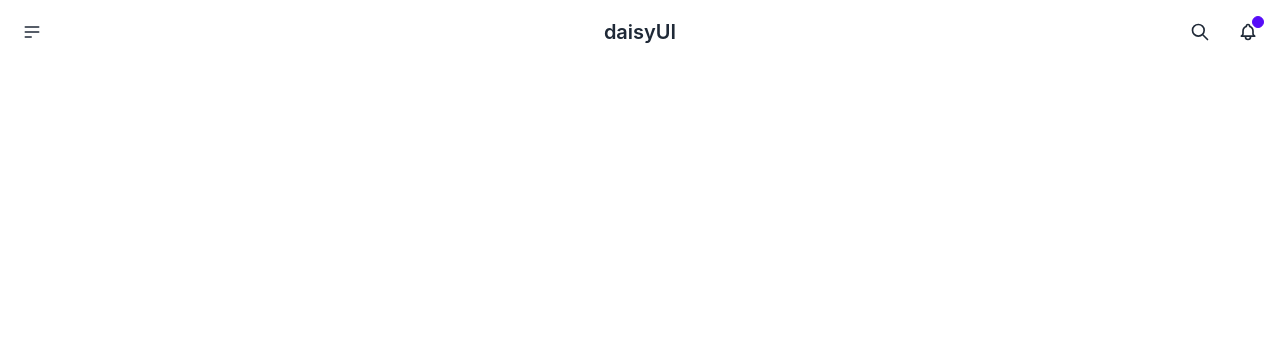
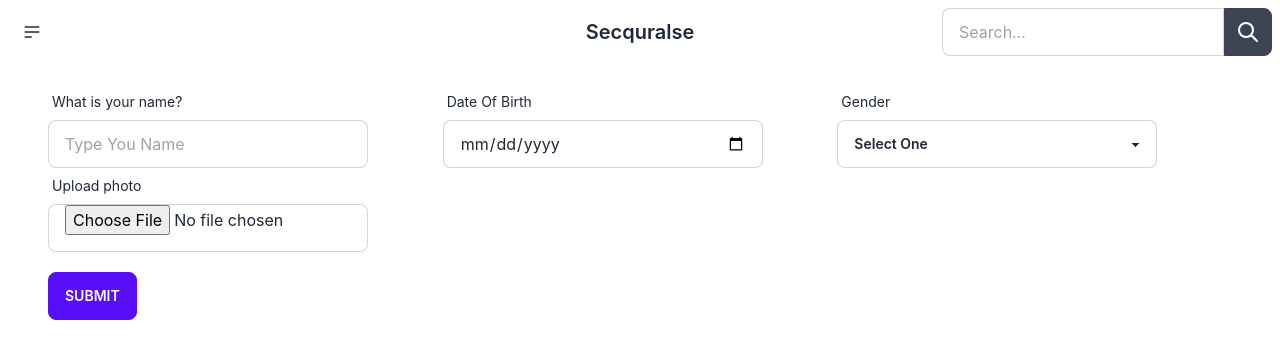
Before and after one commit to Muhammad-Mehedi-Hasan-Opi-Sarker/secqur-alse-client, a React (Create React App) app: page / in a window 1280 px wide. Shown: the top 358 px of the page. Built offline with nearby package versions, Linux system fonts and the light colour scheme.

Commit message:
add form

```diff
--- a/src/App.js
+++ b/src/App.js
@@ -6,7 +6,7 @@ import { Route, Routes } from 'react-router-dom';
 
 function App() {
   return (
-    <div className="App">
+    <div className="">
       <Navbar></Navbar>
       <Routes>
         <Route path='/home' element={<Home></Home>}></Route>
--- a/src/component/Home/Home.js
+++ b/src/component/Home/Home.js
@@ -1,9 +1,61 @@
 import React from 'react';
 
 const Home = () => {
+    const handleSubmit = event => {
+
+    }
     return (
-        <div>
+        <div className='px-12'>
+            <form onSubmit={handleSubmit}>
 
+                <div className='grid lg:grid-cols-3 mb-5'>
+                    <div class="form-control w-full max-w-xs">
+                        <label class="label">
+                            <span class="label-text">What is your name?</span>
+                        </label>
+                        <input type="text" placeholder="Type You Name"
+                            class="input input-bordered w-full max-w-xs" />
+                    </div>
+
+                    <div class="form-control w-full max-w-xs">
+                        <label class="label">
+                            <span class="label-text">Date Of Birth</span>
+                        </label>
+                        <input type="date" class="input input-bordered w-full max-w-xs" />
+                    </div>
+
+                    <div class="form-control w-full max-w-xs">
+                        <label class="label">
+                            <span class="label-text">Gender</span>
+
+                        </label>
+                        <select class="select select-bordered">
+                            <option disabled selected>Select One</option>
+                            <option>Male</option>
+                            <option>Female</option>
+                        </select>
+
+                    </div>
+
+                    {/* <div class="form-control w-full max-w-xs">
+                    <label class="label">
+                        <span class="label-text">What is your name?</span>
+                    </label>
+                    <input type="text" placeholder="Type here" class="input input-bordered w-full max-w-xs" />
+                </div> */}
+
+                    <div class="form-control w-full max-w-xs">
+                        <label class="label">
+                            <span class="label-text">Upload photo</span>
+                        </label>
+                        <input accept="image/*" type="file" placeholder="Type here"
+                            class="input input-bordered w-full max-w-xs" />
+                    </div>
+
+                </div>
+
+                <input className='btn btn-primary' type="submit" value="Submit" />
+            </form>
         </div>
     );
 };
--- a/src/component/Navbar/Navbar.js
+++ b/src/component/Navbar/Navbar.js
@@ -2,32 +2,39 @@ import React from 'react';
 
 const Navbar = () => {
     return (
-        <div class="navbar bg-base-100">
-            <div class="navbar-start">
-                <div class="dropdown">
-                    <label tabindex="0" class="btn btn-ghost btn-circle">
-                        <svg xmlns="http://www.w3.org/2000/svg" class="h-5 w-5" fill="none" viewBox="0 0 24 24" stroke="currentColor"><path stroke-linecap="round" stroke-linejoin="round" stroke-width="2" d="M4 6h16M4 12h16M4 18h7" /></svg>
+        <div className="navbar bg-base-100 mb-5">
+            <div className="navbar-start">
+                <div className="dropdown">
+                    <label tabindex="0" className="btn btn-ghost btn-circle">
+                        <svg xmlns="http://www.w3.org/2000/svg" className="h-5 w-5" fill="none" viewBox="0 0 24 24" stroke="currentColor"><path stroke-linecap="round" stroke-linejoin="round" stroke-width="2" d="M4 6h16M4 12h16M4 18h7" /></svg>
                     </label>
-                    <ul tabindex="0" class="menu menu-compact dropdown-content mt-3 p-2 shadow bg-base-100 rounded-box w-52">
+                    <ul tabindex="0" className="menu menu-compact dropdown-content mt-3 p-2 shadow bg-base-100 rounded-box w-52">
                         <li><a>Homepage</a></li>
                         <li><a>Portfolio</a></li>
                         <li><a>About</a></li>
+                        <div className="form-control">
+                    <div className="input-group lg:invisible">
+                        <input type="text" placeholder="Search…" className="input input-bordered" />
+                        <button className="btn btn-square">
+                            <svg xmlns="http://www.w3.org/2000/svg" className="h-6 w-6" fill="none" viewBox="0 0 24 24" stroke="currentColor"><path stroke-linecap="round" stroke-linejoin="round" stroke-width="2" d="M21 21l-6-6m2-5a7 7 0 11-14 0 7 7 0 0114 0z" /></svg>
+                        </button>
+                    </div>
+                </div>
                     </ul>
                 </div>
             </div>
-            <div class="navbar-center">
-                <a class="btn btn-ghost normal-case text-xl">daisyUI</a>
+            <div className="navbar-center">
+                <a className="btn btn-ghost normal-case text-xl">Secquralse</a>
             </div>
-            <div class="navbar-end">
-                <button class="btn btn-ghost btn-circle">
-                    <svg xmlns="http://www.w3.org/2000/svg" class="h-5 w-5" fill="none" viewBox="0 0 24 24" stroke="currentColor"><path stroke-linecap="round" stroke-linejoin="round" stroke-width="2" d="M21 21l-6-6m2-5a7 7 0 11-14 0 7 7 0 0114 0z" /></svg>
-                </button>
-                <button class="btn btn-ghost btn-circle">
-                    <div class="indicator">
-                        <svg xmlns="http://www.w3.org/2000/svg" class="h-5 w-5" fill="none" viewBox="0 0 24 24" stroke="currentColor"><path stroke-linecap="round" stroke-linejoin="round" stroke-width="2" d="M15 17h5l-1.405-1.405A2.032 2.032 0 0118 14.158V11a6.002 6.002 0 00-4-5.659V5a2 2 0 10-4 0v.341C7.67 6.165 6 8.388 6 11v3.159c0 .538-.214 1.055-.595 1.436L4 17h5m6 0v1a3 3 0 11-6 0v-1m6 0H9" /></svg>
-                        <span class="badge badge-xs badge-primary indicator-item"></span>
+            <div className="navbar-end">
+                <div className="form-control lg:visible invisible">
+                    <div className="input-group">
+                        <input type="text" placeholder="Search…" className="input input-bordered" />
+                        <button className="btn btn-square">
+                            <svg xmlns="http://www.w3.org/2000/svg" className="h-6 w-6" fill="none" viewBox="0 0 24 24" stroke="currentColor"><path stroke-linecap="round" stroke-linejoin="round" stroke-width="2" d="M21 21l-6-6m2-5a7 7 0 11-14 0 7 7 0 0114 0z" /></svg>
+                        </button>
                     </div>
-                </button>
+                </div>
             </div>
         </div>
     );
```
